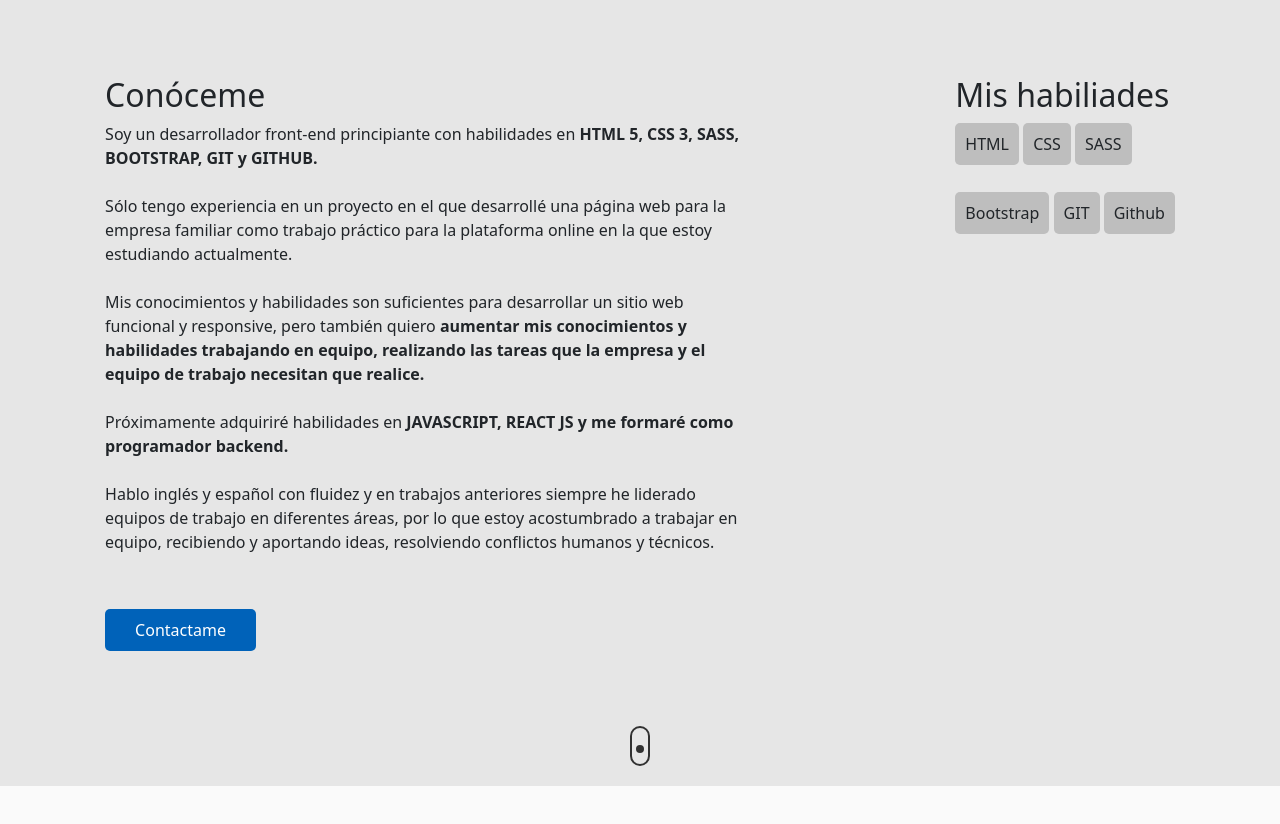
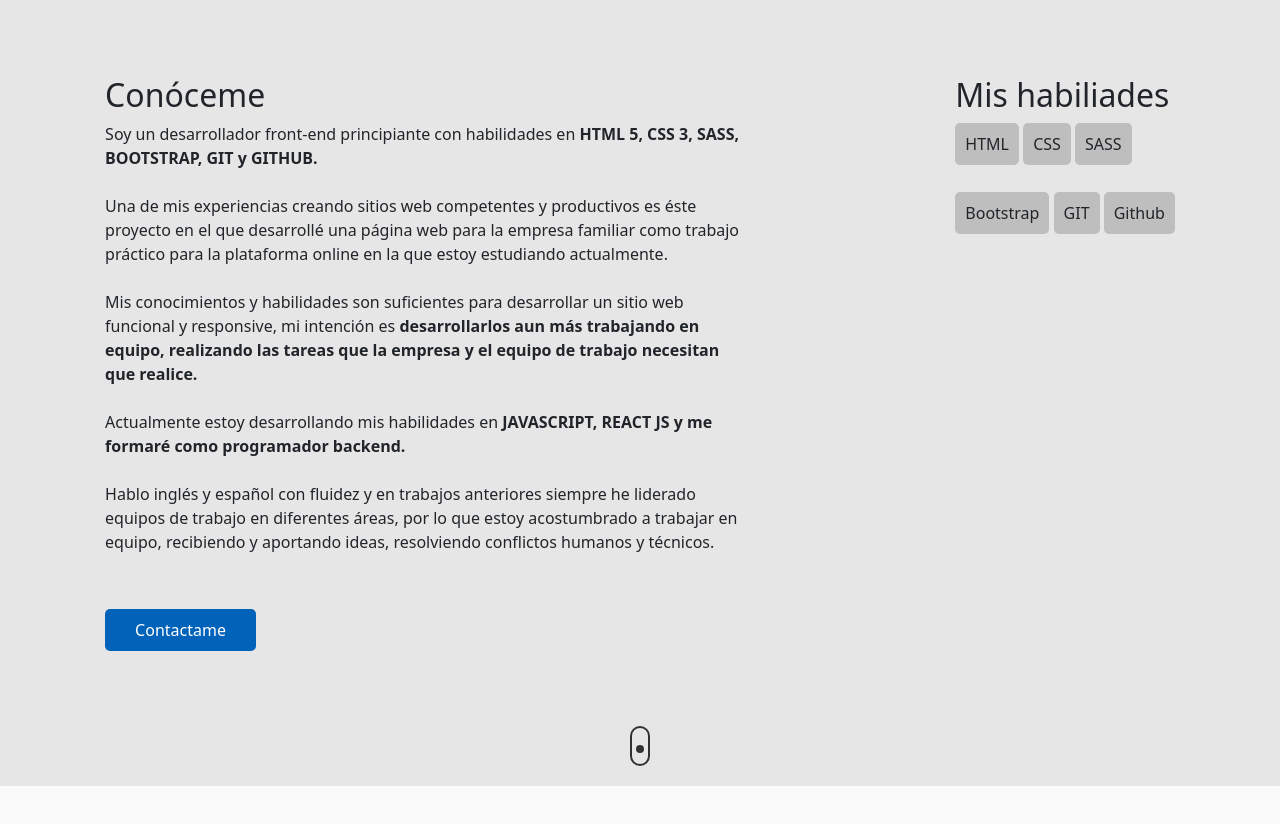
Before and after one commit to sancorr/PortfolioSanti, a plain HTML site: page index.html in a window 1280 px wide. Shown: the part 1160-1984 px from the top of the page. Drawn offline with nearby package versions, Linux system fonts and the light colour scheme.

Commit message:
corrijo texto de acerca de mi

```diff
--- a/index.html
+++ b/index.html
@@ -80,14 +80,14 @@
                         Soy un desarrollador front-end principiante con habilidades en <strong>HTML 5, CSS 3, SASS,
                             BOOTSTRAP, GIT y GITHUB.</strong>
                             <br><br>
-                        Sólo tengo experiencia en un proyecto en el que desarrollé una página web para la empresa
+                        Una de mis experiencias creando sitios web competentes y productivos es éste proyecto en el que desarrollé una página web para la empresa
                         familiar como trabajo práctico para la plataforma online en la que estoy estudiando actualmente.
                         <br><br>
                         Mis conocimientos y habilidades son suficientes para desarrollar un sitio web funcional y
-                        responsive, pero también quiero <strong>aumentar mis conocimientos y habilidades trabajando en
+                        responsive, mi intención es <strong>desarrollarlos aun más trabajando en
                         equipo, realizando las tareas que la empresa y el equipo de trabajo necesitan que realice.</strong>
                         <br><br>
-                        Próximamente adquiriré habilidades en <strong>JAVASCRIPT, REACT JS y me formaré como programador backend.</strong>
+                        Actualmente estoy desarrollando mis habilidades en <strong>JAVASCRIPT, REACT JS y me formaré como programador backend.</strong>
                         <br><br>
                         Hablo inglés y español con fluidez y en trabajos anteriores siempre he liderado equipos de
                         trabajo en diferentes áreas, por lo que estoy acostumbrado a trabajar en equipo, recibiendo y aportando
```
